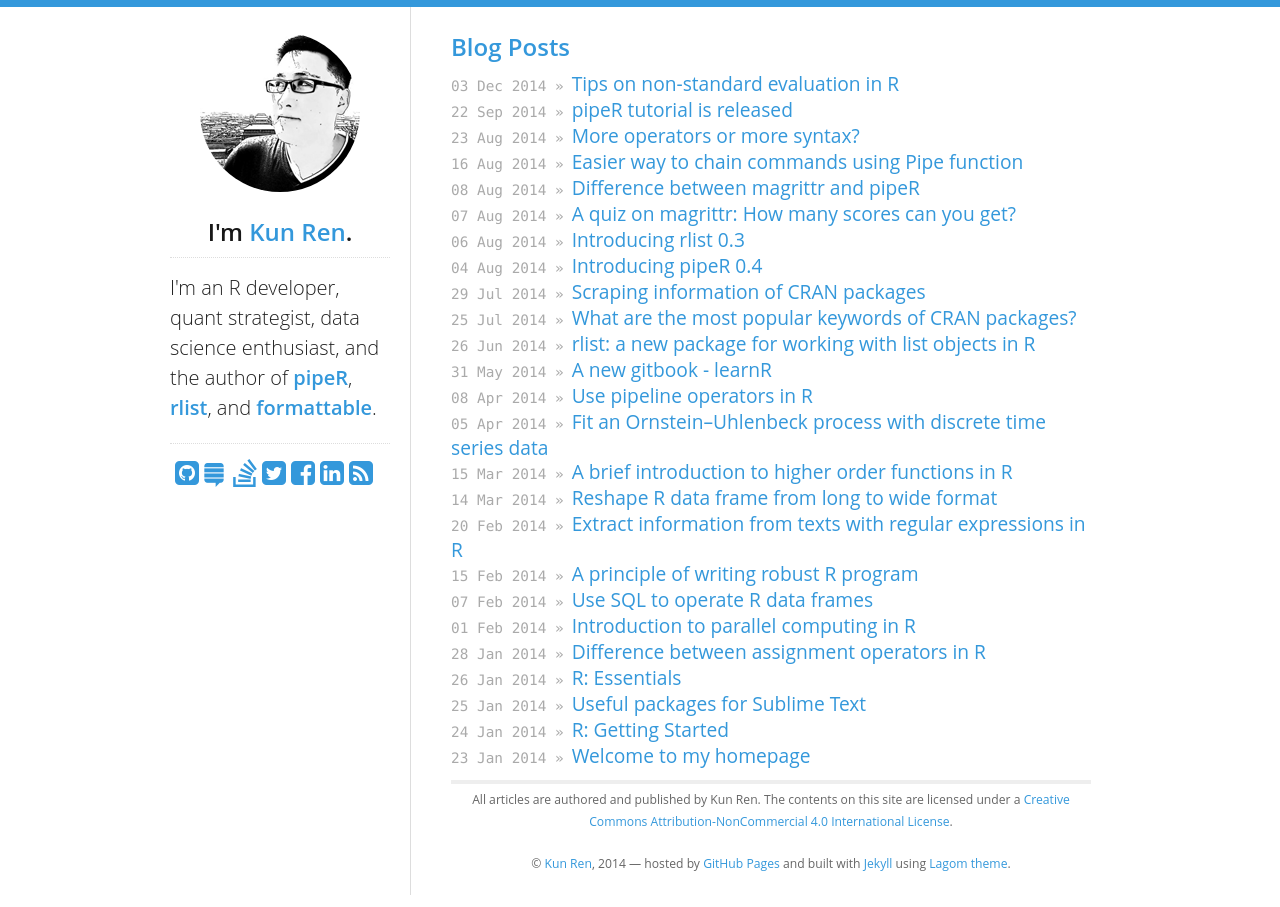
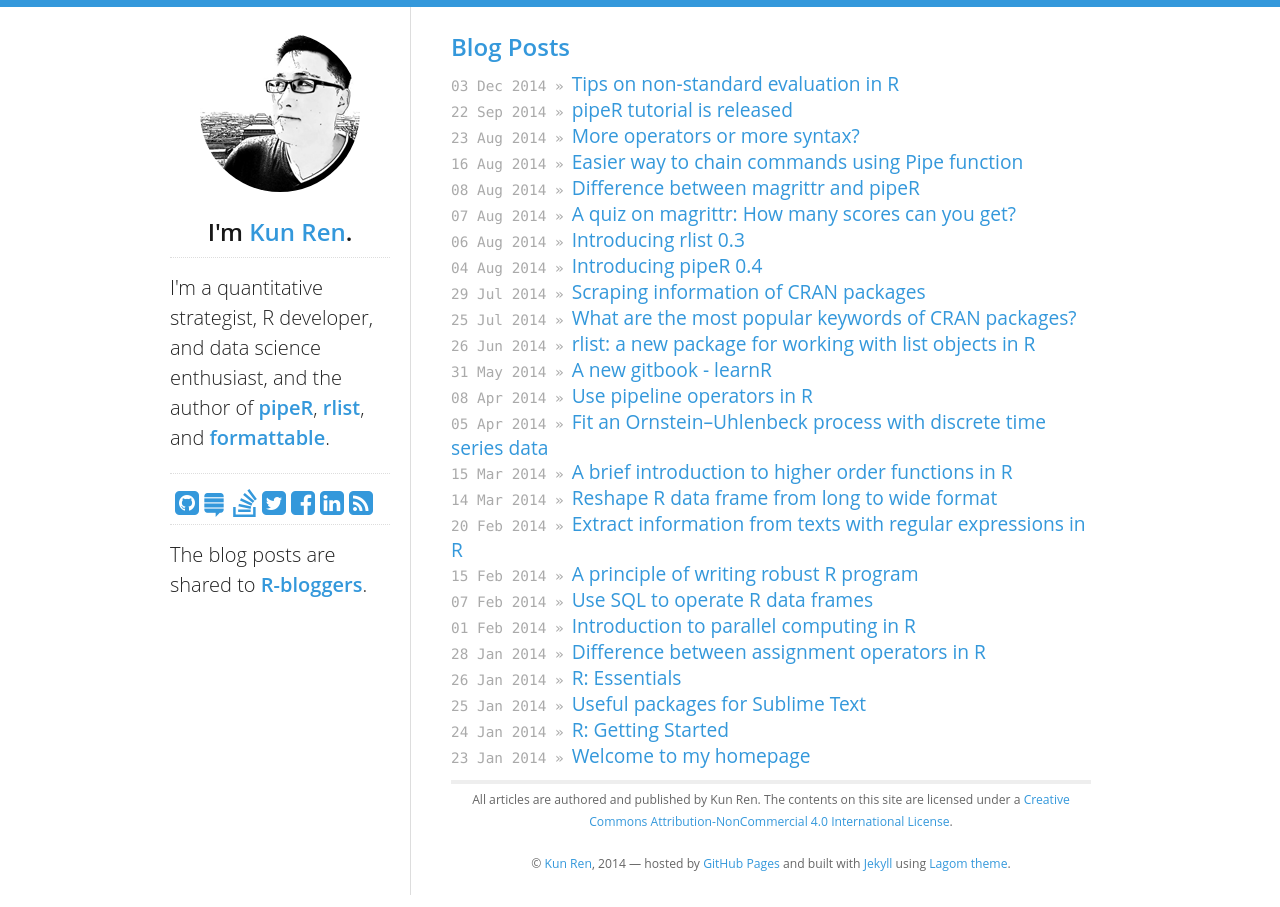
Before and after one commit to harryprince/renkun-ken.github.io, a Jekyll site: the page built from index.html, in a window 1280 px wide. Built offline with Jekyll 4.4.1, drawn with Linux system fonts in a browser that asks for light colours; nearby versions of some CDN libraries; Markdown is read by kramdown in place of the engine named in the settings.

Commit message:
add r-bloggers website to sidebar

```diff
--- a/_includes/sidebar.html
+++ b/_includes/sidebar.html
@@ -5,12 +5,16 @@
   <h2>I'm <a href="/">{{ site.theme.name }}</a>.</h2>
   <hr/>
   <div>
-  <p>I'm an R developer, quant strategist, data science enthusiast, and the author of <a href="/pipeR">pipeR</a>, <a href="/rlist">rlist</a>, and <a href="/formattable">formattable</a>.</p>
+  <p>I'm a quantitative strategist, R developer, and data science enthusiast, and the author of <a href="/pipeR">pipeR</a>, <a href="/rlist">rlist</a>, and <a href="/formattable">formattable</a>.</p>
   <hr/>
   <div>
     <div id="social">
       {% include social.html %}
     </div>
   </div>
+  <hr/>
+  <div>
+    <p>The blog posts are shared to <a href="https://r-bloggers.com/">R-bloggers</a>.</p>
+  </div>
   </div>
 </nav>
```
